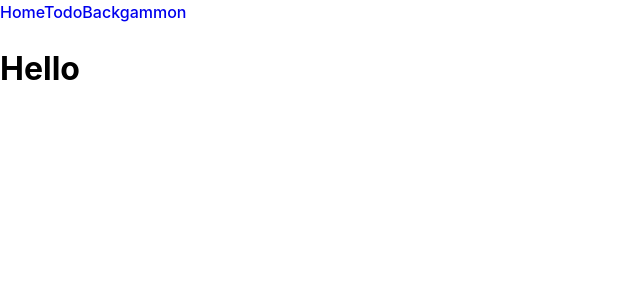
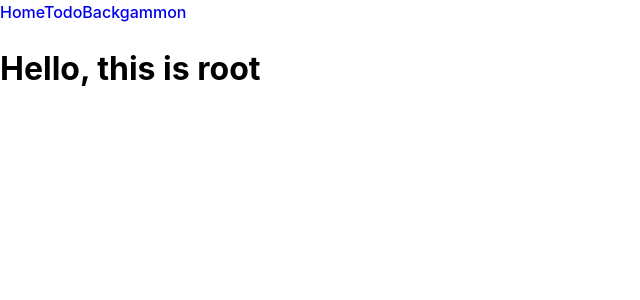
Before and after one commit to JennaHuff/nextjs-portfolio, a Next.js app: page / in a window 1280 px wide. Shown: the top 300 px of the page, without its empty margins (0-640 px from the left). Built offline with nearby package versions, Linux system fonts and the light colour scheme.

Commit message:
git test

```diff
--- a/src/app/page.tsx
+++ b/src/app/page.tsx
@@ -1,7 +1,7 @@
 export default function Home() {
     return (
         <main>
-            <h1>Hello</h1>
+            <h1>Hello, this is root</h1>
         </main>
     );
 }
```
